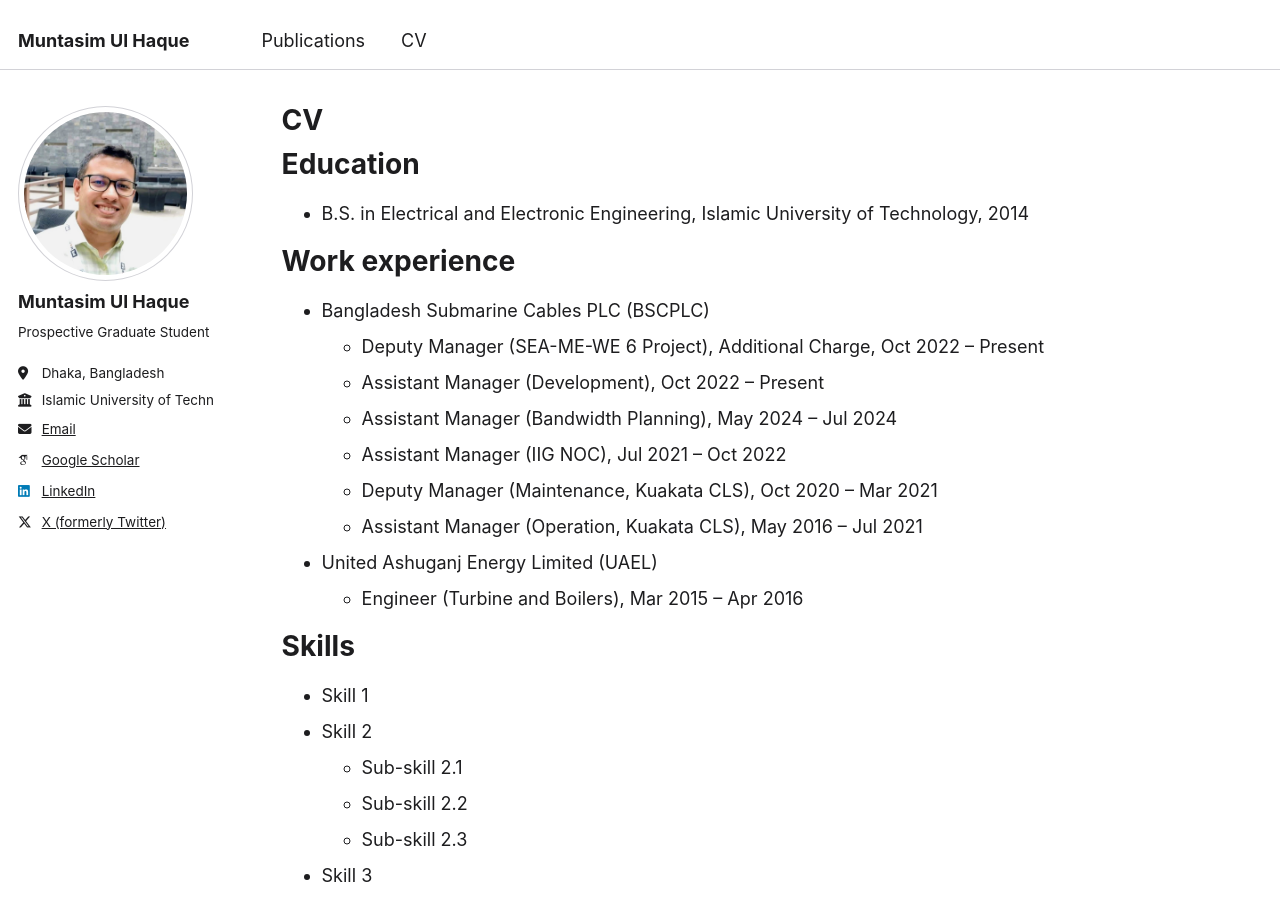
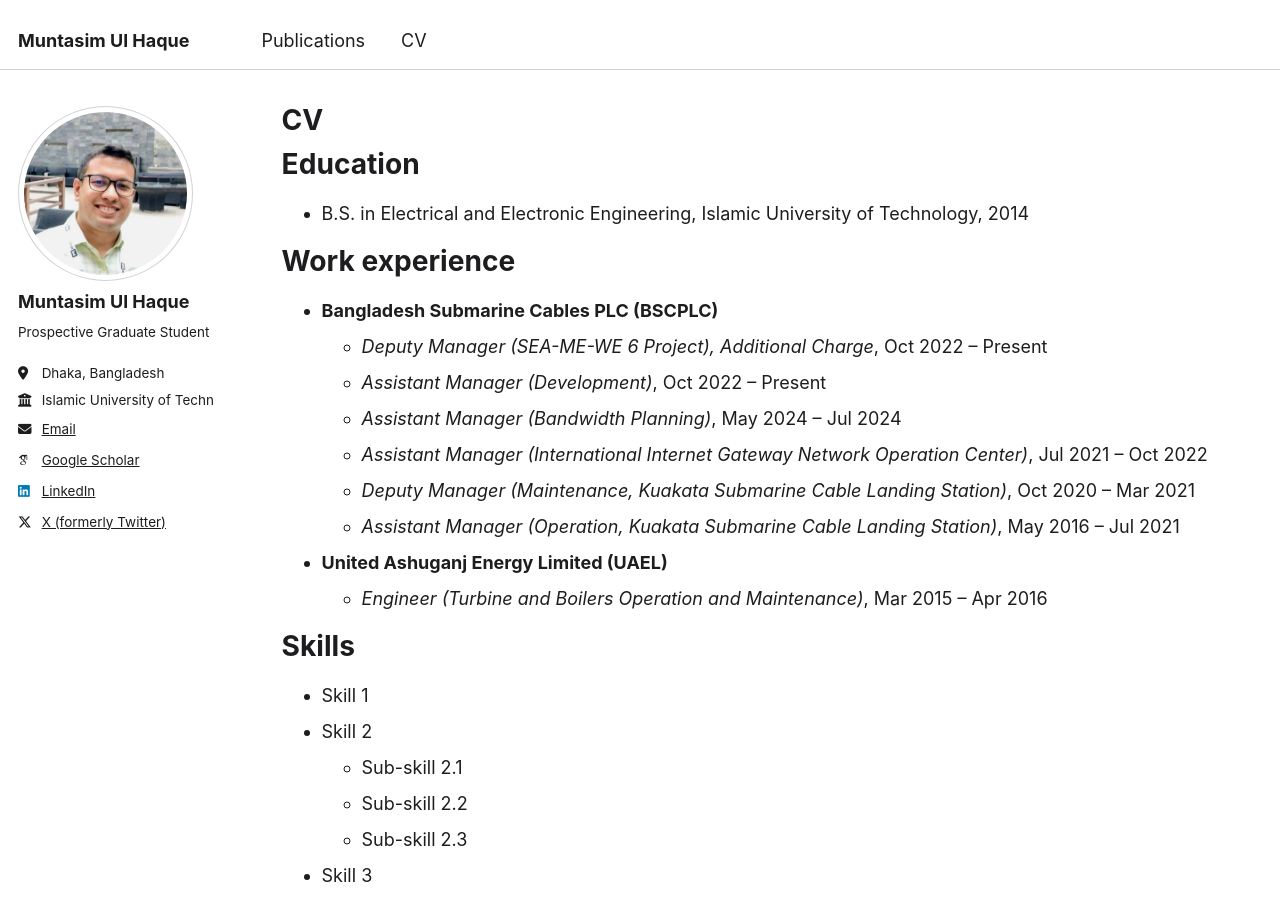
Before and after one commit to muntasimulhaque/muntasimulhaque.github.io, a Jekyll site: the page built from _pages/cv.md, in a window 1280 px wide and 900 px high. Built offline with Jekyll 4.4.1, drawn with Linux system fonts in a browser that asks for light colours; some web fonts are replaced.

Commit message:
Update cv.md

```diff
--- a/_pages/cv.md
+++ b/_pages/cv.md
@@ -15,16 +15,16 @@
 
 Work experience
 ======
-* Bangladesh Submarine Cables PLC (BSCPLC)
-  * Deputy Manager (SEA-ME-WE 6 Project), Additional Charge, Oct 2022 – Present
-  * Assistant Manager (Development), Oct 2022 – Present
-  * Assistant Manager (Bandwidth Planning), May 2024 – Jul 2024
-  * Assistant Manager (IIG NOC), Jul 2021 – Oct 2022
-  * Deputy Manager (Maintenance, Kuakata CLS), Oct 2020 – Mar 2021
-  * Assistant Manager (Operation, Kuakata CLS), May 2016 – Jul 2021
+* **Bangladesh Submarine Cables PLC (BSCPLC)**
+  * _Deputy Manager (SEA-ME-WE 6 Project), Additional Charge_, Oct 2022 – Present
+  * _Assistant Manager (Development)_, Oct 2022 – Present
+  * _Assistant Manager (Bandwidth Planning)_, May 2024 – Jul 2024
+  * _Assistant Manager (International Internet Gateway Network Operation Center)_, Jul 2021 – Oct 2022
+  * _Deputy Manager (Maintenance, Kuakata Submarine Cable Landing Station)_, Oct 2020 – Mar 2021
+  * _Assistant Manager (Operation, Kuakata Submarine Cable Landing Station)_, May 2016 – Jul 2021
 
-* United Ashuganj Energy Limited (UAEL)
-  * Engineer (Turbine and Boilers), Mar 2015 – Apr 2016
+* **United Ashuganj Energy Limited (UAEL)**
+  * _Engineer (Turbine and Boilers Operation and Maintenance)_, Mar 2015 – Apr 2016
 
 Skills
 ======
```
